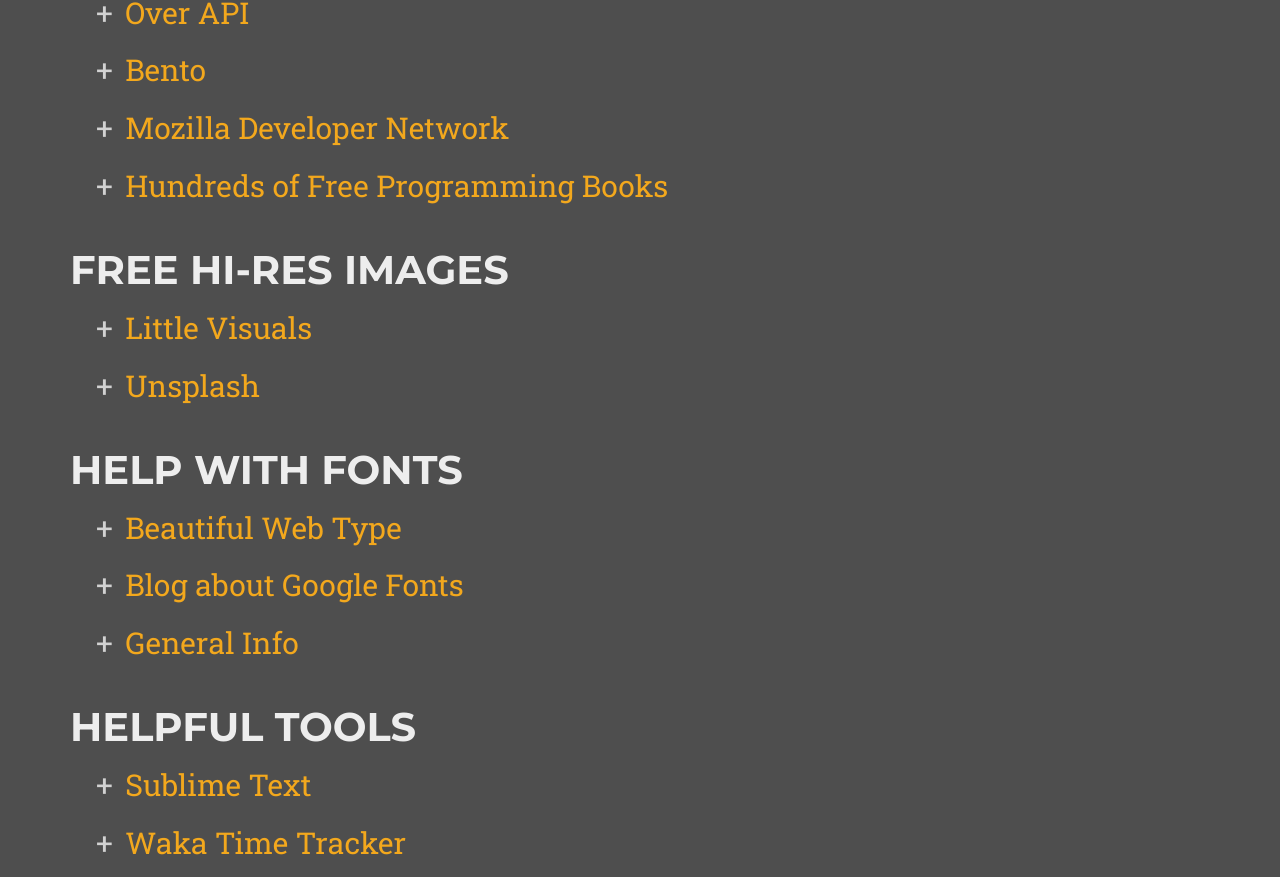
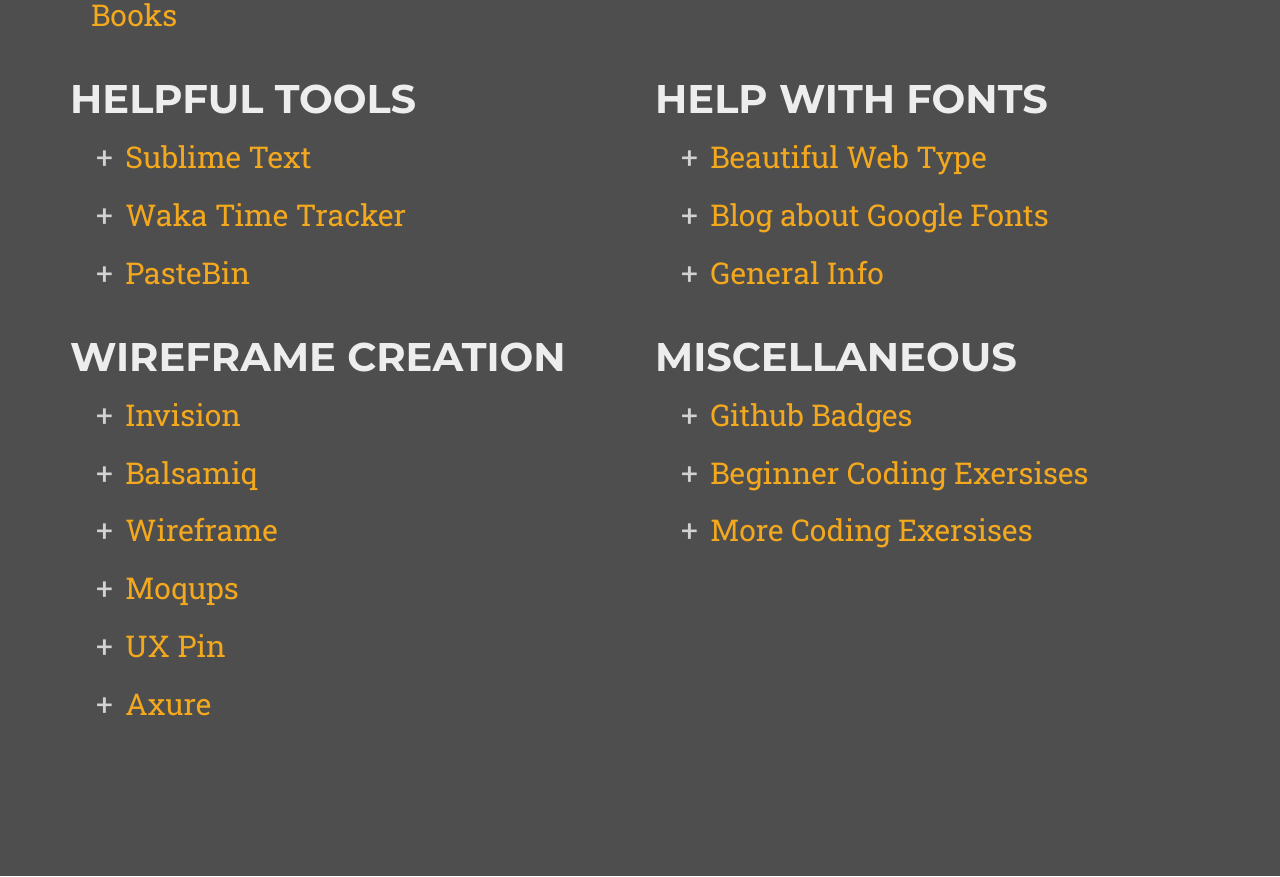
Before and after one commit to Technole/old-site, a plain HTML site: page resources.html in a window 1280 px wide. Shown: the part 987-1864 px from the top of the page. Drawn offline with nearby package versions, Linux system fonts and the light colour scheme; a web font is replaced by a local one.

Commit message:
Added Columns to Resources.

```diff
--- a/ToDo.txt
+++ b/ToDo.txt
@@ -11,5 +11,4 @@
     - In smaller browsers, fix indent in inverted timelines.
     - Adjust description to be aligned with photo.
 
-- Add Resource Page
 - Test for Mobile
--- a/resources.html
+++ b/resources.html
@@ -84,7 +84,7 @@
                 </div>
             </div>
             <div class="row">
-                <div class="col-lg-12">
+                <div class="col-md-6">
                     <h2 class="section-heading resHeader">Inspiration</h2>
                     <div class="resItems">
                         <div><a href="http://www.dribbble.com">Dribble</a></div>
@@ -93,10 +93,8 @@
                         <div><a href="http://tympanus.net/codrops/">Codrops</a></div>
                     </div>
                 </div>
-            </div>
 
-            <div class="row">
-                <div class="col-lg-12">
+                <div class="col-md-6">
                     <h2 class="section-heading resHeader">Colors</h2>
                     <div class="resItems">
                         <div><a href="http://color.hailpixel.com/">Halipixel</a></div>
@@ -107,7 +105,7 @@
             </div>
 
             <div class="row">
-                <div class="col-lg-12">
+                <div class="col-md-6">
                     <h2 class="section-heading resHeader">Reference & Documentation</h2>
                     <div class="resItems">
                         <div><a href="http://overapi.com">Over API</a></div>
@@ -116,10 +114,8 @@
                         <div><a href="http://resrc.io/list/10/list-of-free-programming-books/">Hundreds of Free Programming Books</a></div>
                     </div>
                 </div>
-            </div>
 
-            <div class="row">
-                <div class="col-lg-12">
+                <div class="col-md-6">
                     <h2 class="section-heading resHeader">Free Hi-Res Images</h2>
                     <div class="resItems">
                         <div><a href="http://littlevisuals.co/">Little Visuals</a></div>
@@ -128,8 +124,18 @@
                 </div>
             </div>
 
+
             <div class="row">
-                <div class="col-lg-12">
+                <div class="col-md-6">
+                    <h2 class="section-heading resHeader">Helpful Tools</h2>
+                    <div class="resItems">
+                        <div><a href="http://www.sublimetext.com/">Sublime Text</a></div>
+                        <div><a href="https://wakatime.com/">Waka Time Tracker</a></div>
+                        <div><a href="http://pastebin.com/">PasteBin</a></div>
+                    </div>
+                </div>
+
+                <div class="col-md-6">
                     <h2 class="section-heading resHeader">Help With Fonts</h2>
                     <div class="resItems">
                         <div><a href="http://hellohappy.org/beautiful-web-type/?1">Beautiful Web Type</a></div>
@@ -139,19 +145,9 @@
                 </div>
             </div>
 
-            <div class="row">
-                <div class="col-lg-12">
-                    <h2 class="section-heading resHeader">Helpful Tools</h2>
-                    <div class="resItems">
-                        <div><a href="http://www.sublimetext.com/">Sublime Text</a></div>
-                        <div><a href="https://wakatime.com/">Waka Time Tracker</a></div>
-                        <div><a href="http://pastebin.com/">PasteBin</a></div>
-                    </div>
-                </div>
-            </div>
 
             <div class="row">
-                <div class="col-lg-12">
+                <div class="col-md-6">
                     <h2 class="section-heading resHeader">Wireframe Creation</h2>
                     <div class="resItems">
                         <div><a href="http://www.invisionapp.com/">Invision</a></div>
@@ -162,10 +158,8 @@
                         <div><a href="http://www.axure.com/">Axure</a></div>
                     </div>
                 </div>
-            </div>
 
-            <div class="row">
-                <div class="col-lg-12">
+                <div class="col-md-6">
                     <h2 class="section-heading resHeader">Miscellaneous</h2>
                     <div class="resItems">
                         <div><a href="http://forthebadge.com">Github Badges</a></div>
```
